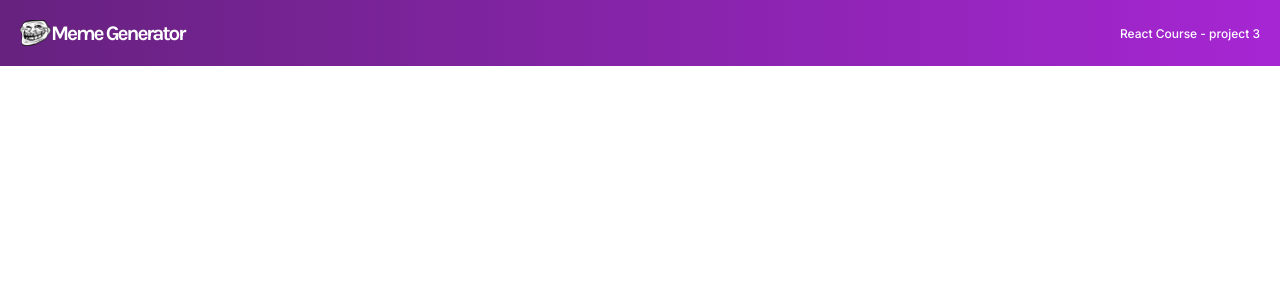
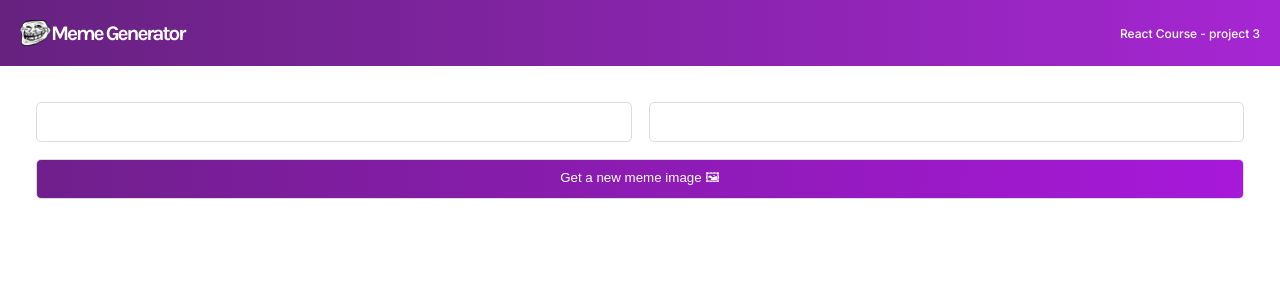
Before and after one commit to vasilemidrigan/meme-generator, a React (Create React App) app: page / in a window 1280 px wide. Shown: the top 300 px of the page. Built offline with nearby package versions, Linux system fonts and the light colour scheme.

Commit message:
Add Meme Component and styles to it

```diff
--- a/src/components/App.js
+++ b/src/components/App.js
@@ -1,9 +1,11 @@
 import Header from "./Header";
+import Meme from "./Meme";
 
 export default function App() {
   return (
     <div className="App">
       <Header />
+      <Meme />
     </div>
   );
 }
--- /dev/null
+++ b/src/components/Meme.js
@@ -0,0 +1,13 @@
+export default function Meme() {
+  return (
+    <div className="meme">
+      <form className="meme__form" action="">
+        <input className="meme__form__input" type="text" />
+        <input className="meme__form__input" type="text" />
+        <button className="meme__form__btn" type="submit">
+          Get a new meme image 🖼
+        </button>
+      </form>
+    </div>
+  );
+}
--- a/src/index.css
+++ b/src/index.css
@@ -8,7 +8,7 @@ html {
   font-family: "Karla", sans-serif;
 }
 
-/* header */
+/* Header */
 
 .header {
   background: linear-gradient(90deg, #672280 1.18%, #a626d3 100%);
@@ -37,3 +37,34 @@ html {
   line-height: 15px;
   text-align: right;
 }
+
+/* Meme */
+
+.meme {
+  padding: 2.25rem;
+}
+
+.meme__form {
+  display: flex;
+  flex-wrap: wrap;
+  gap: 1.0625rem;
+}
+
+.meme__form__input {
+  height: 2.5rem;
+  flex-grow: 1;
+}
+
+.meme__form__btn {
+  width: 100%;
+  height: 2.5rem;
+  background: linear-gradient(90.41deg, #711f8d 1.14%, #a818da 100%);
+  color: #fff;
+}
+
+.meme__form__input,
+.meme__form__btn {
+  border: none;
+  border: 1px solid gainsboro;
+  border-radius: 0.3125rem;
+}
```
